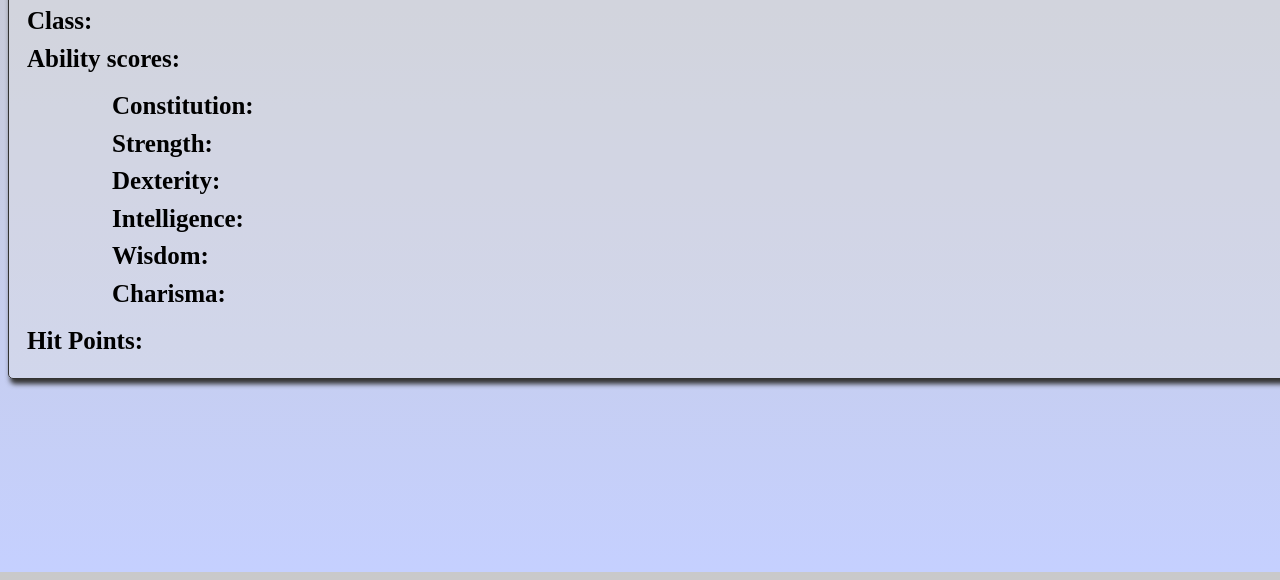
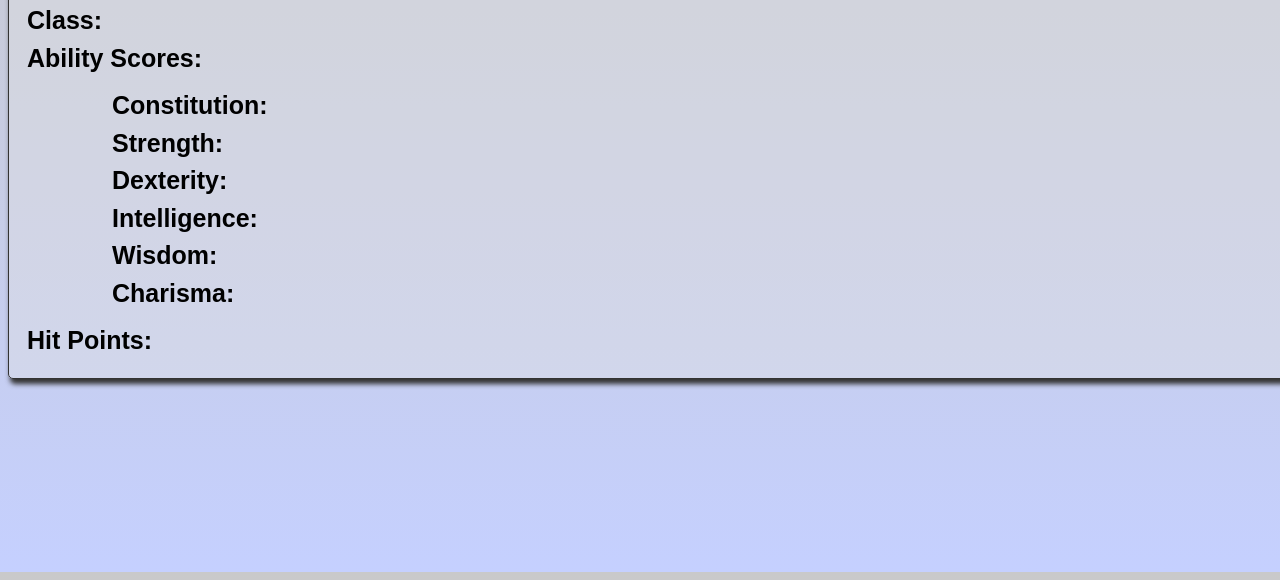
Before and after one commit to eckertr/characterGenerator, a plain HTML site: page index.html in a window 1280 px wide. Shown: the part 228-808 px from the top of the page. Drawn offline with Linux system fonts and the light colour scheme; no server answers.

```diff
--- a/index.css
+++ b/index.css
@@ -1,7 +1,7 @@
 html {
     height: 100%;
     width: 100%;
-    font-family: serif;
+    font-family: sans-serif;
     line-height: 1.5;
 }
 
```
Also changed, not shown: index.html (+1 -1 lines), README.md.
